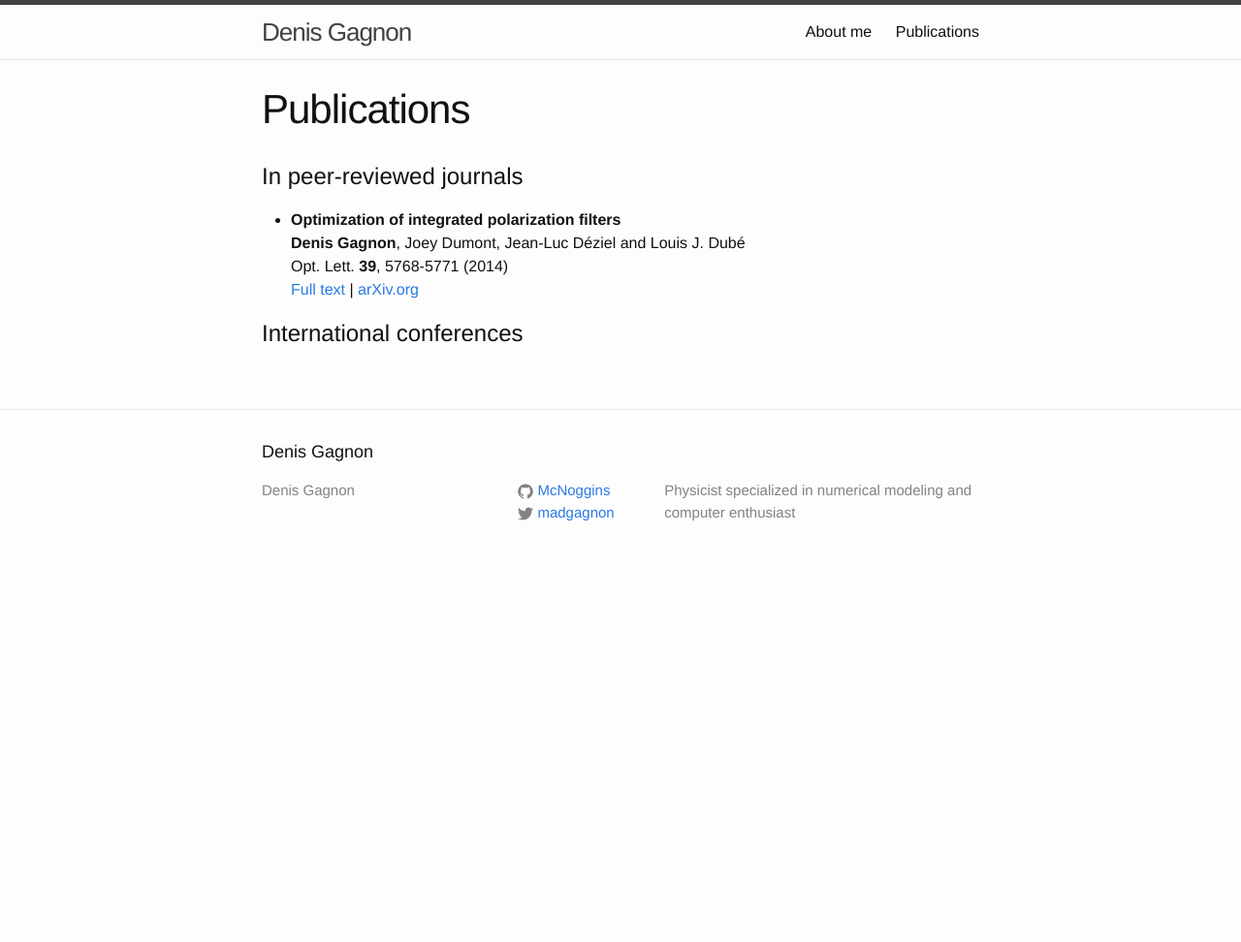
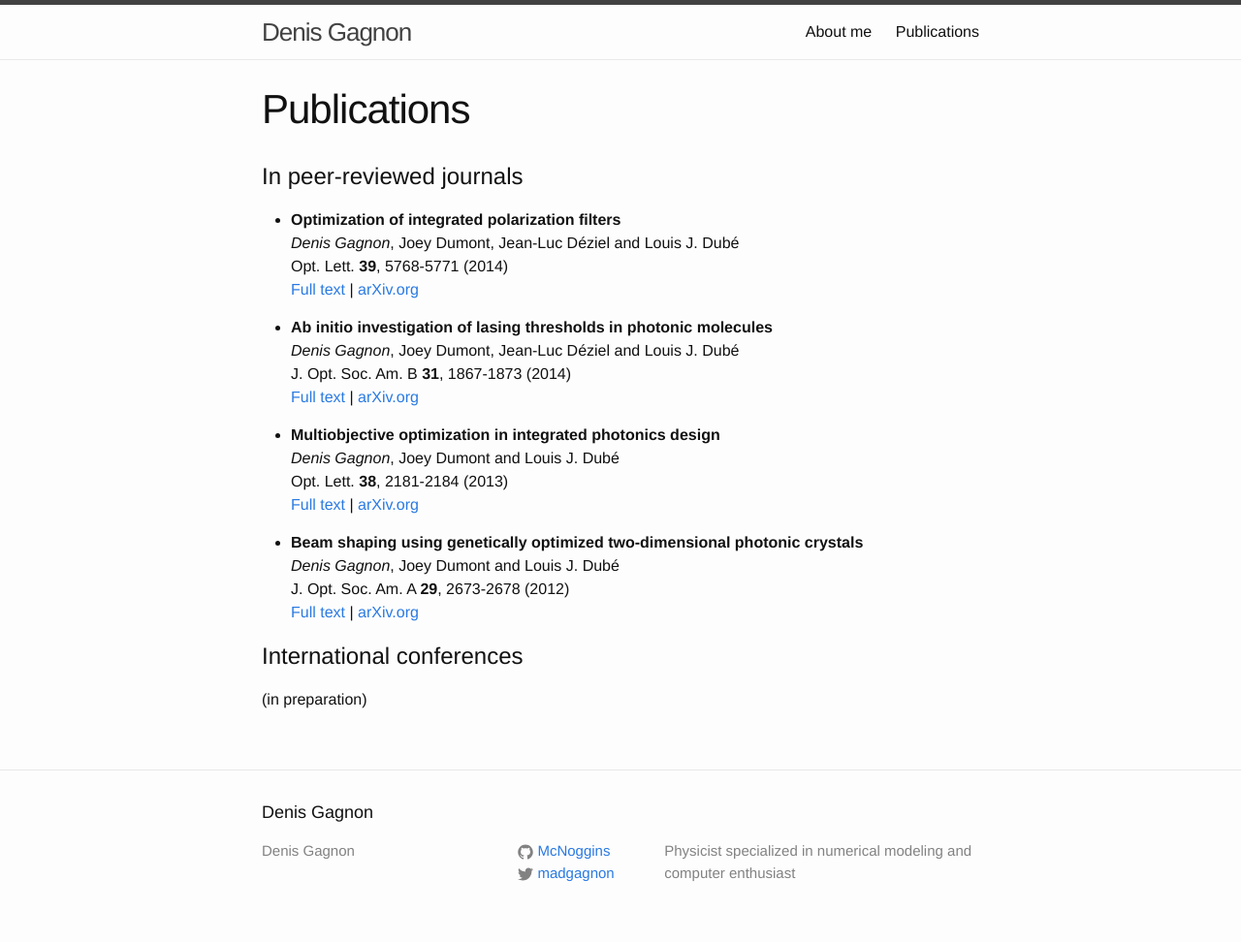
Before and after one commit to McNoggins/mcnoggins.github.io, a Jekyll site: the page built from publications.md, in a window 1280 px wide. Shown: the whole page at 97% size. Built offline with Jekyll 4.4.1, drawn with Linux system fonts in a browser that asks for light colours; before the commit the page ends 900 px from its top, so only the background shows below that.

Commit message:
Added content in markdown pages

```diff
--- a/publications.md
+++ b/publications.md
@@ -8,10 +8,29 @@ In peer-reviewed journals
 =============
 
 * **Optimization of integrated polarization filters** <br>
-**Denis Gagnon**, Joey Dumont, Jean-Luc Déziel and Louis J. Dubé <br>
+*Denis Gagnon*, Joey Dumont, Jean-Luc Déziel and Louis J. Dubé <br>
 Opt. Lett. **39**, 5768-5771 (2014) <br>
 [Full text](http://dx.doi.org/10.1364/OL.39.005768){:target="_blank"} |
 [arXiv.org](http://arxiv.org/abs/1407.7401){:target="_blank"}
 
+* **Ab initio investigation of lasing thresholds in photonic molecules** <br>
+*Denis Gagnon*, Joey Dumont, Jean-Luc Déziel and Louis J. Dubé <br>
+J. Opt. Soc. Am. B **31**, 1867-1873 (2014) <br>
+[Full text](http://dx.doi.org/10.1364/JOSAB.31.001867){:target="_blank"} |
+[arXiv.org](http://arxiv.org/abs/1401.7305){:target="_blank"}
+
+* **Multiobjective optimization in integrated photonics design** <br>
+*Denis Gagnon*, Joey Dumont and Louis J. Dubé <br>
+Opt. Lett. **38**, 2181-2184 (2013) <br>
+[Full text](http://dx.doi.org/10.1364/OL.38.002181){:target="_blank"} |
+[arXiv.org](http://arxiv.org/abs/1305.5455){:target="_blank"}
+
+* **Beam shaping using genetically optimized two-dimensional photonic crystals** <br>
+*Denis Gagnon*, Joey Dumont and Louis J. Dubé <br>
+J. Opt. Soc. Am. A **29**, 2673-2678 (2012) <br>
+[Full text](http://dx.doi.org/10.1364/JOSAA.29.002673){:target="_blank"} |
+[arXiv.org](http://arxiv.org/abs/1204.5380){:target="_blank"}
+
 International conferences
 =============
+(in preparation)
```
Also changed, not shown: about.md (+1 -1 lines).
